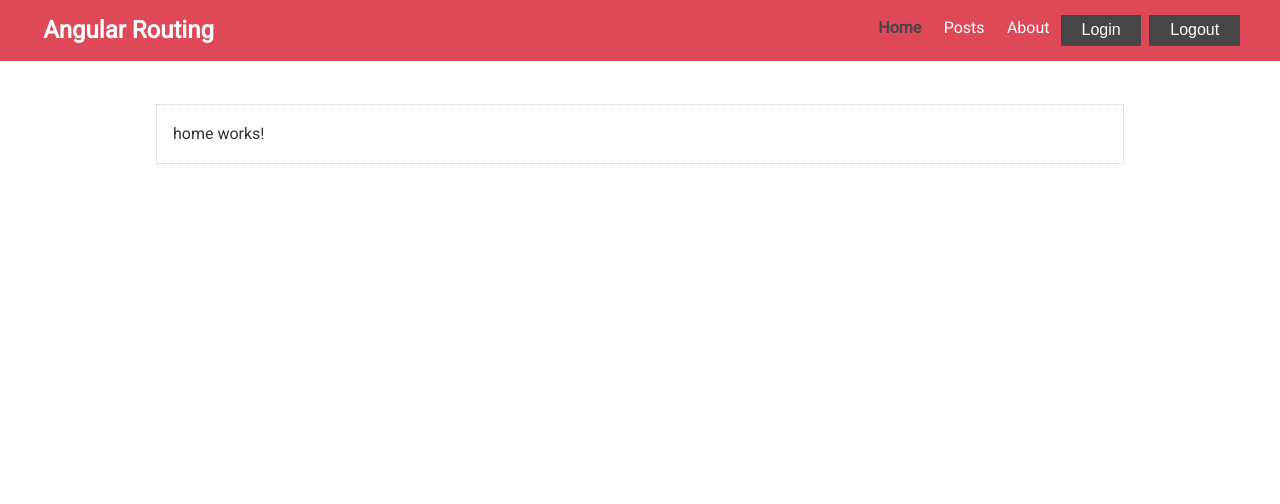
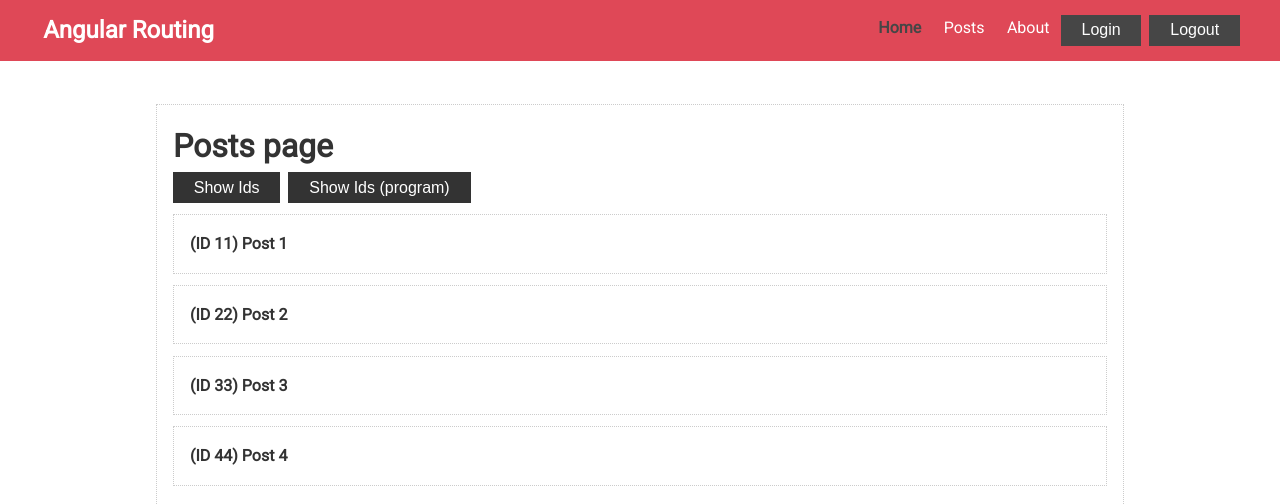
Before and after one commit to parunkov/angular4, an Angular app: page /posts in a window 1280 px wide. Before the commit this address led to /. Shown: the top 504 px of the page. Built offline with nearby package versions, Linux system fonts and the light colour scheme.

Commit message:
router created

```diff
--- a/src/app/app.component.html
+++ b/src/app/app.component.html
@@ -1,13 +1,13 @@
 <nav class="navbar">
   <h1>
-    <a href="#">Angular Routing</a>
+    <a href="/">Angular Routing</a>
   </h1>
   <ul>
     <li class="active">
-      <a href="#">Home</a>
+      <a href="/">Home</a>
     </li>
-    <li><a href="#">Posts</a></li>
-    <li><a href="#">About</a></li>
+    <li><a href="/posts">Posts</a></li>
+    <li><a href="/about">About</a></li>
     <li><button class="btn">Login</button></li>
     <li><button class="btn">Logout</button></li>
   </ul>
@@ -15,6 +15,6 @@
 
 <div class="container">
   <div class="card">
-    <app-home></app-home>
+    <router-outlet></router-outlet>
   </div>
 </div>
--- a/src/app/app.component.ts
+++ b/src/app/app.component.ts
@@ -3,11 +3,12 @@ import { HttpClientModule } from '@angular/common/http';
 import { Component } from '@angular/core';
 import { FormsModule } from '@angular/forms';
 import { HomeComponent } from './home/home.component';
+import { RouterOutlet } from '@angular/router';
 
 @Component({
   selector: 'app-root',
   standalone: true,
-  imports: [CommonModule, FormsModule, HttpClientModule, HomeComponent],
+  imports: [CommonModule, FormsModule, HttpClientModule, HomeComponent, RouterOutlet],
   providers: [],
   templateUrl: './app.component.html',
   styleUrl: './app.component.scss'
--- a/src/app/app.routes.ts
+++ b/src/app/app.routes.ts
@@ -1,3 +1,10 @@
 import { Routes } from '@angular/router';
+import { HomeComponent } from './home/home.component';
+import { AboutComponent } from './about/about.component';
+import { PostsComponent } from './posts/posts.component';
 
-export const routes: Routes = [];
+export const routes: Routes = [
+    {path: '', component: HomeComponent},
+    {path: 'about', component: AboutComponent},
+    {path: 'posts', component: PostsComponent}
+];
--- a/src/app/home/home.component.html
+++ b/src/app/home/home.component.html
@@ -1 +1,5 @@
-<p>home works!</p>
+<h1>Home page</h1>
+
+<div>
+  <button class="btn">Go to Posts</button>
+</div>
--- a/src/app/posts/posts.component.html
+++ b/src/app/posts/posts.component.html
@@ -1 +1,17 @@
-<p>posts works!</p>
+<h1>Posts page</h1>
+
+<button class="btn">
+  Show Ids
+</button>
+<button class="btn">
+  Show Ids (program)
+</button>
+
+<div class="card" *ngFor="let post of postsService.posts">
+  <h4>
+    <a href="#">
+      <strong>(ID {{post.id}})</strong>
+      {{post.title}}
+    </a>
+  </h4>
+</div>
--- a/src/app/posts/posts.component.ts
+++ b/src/app/posts/posts.component.ts
@@ -1,12 +1,14 @@
+import { CommonModule } from '@angular/common';
 import { Component } from '@angular/core';
+import { PostsService } from '../post.service';
 
 @Component({
   selector: 'app-posts',
   standalone: true,
-  imports: [],
+  imports: [CommonModule],
   templateUrl: './posts.component.html',
   styleUrl: './posts.component.scss'
 })
 export class PostsComponent {
-
+  constructor(public postsService: PostsService) {}
 }
```
